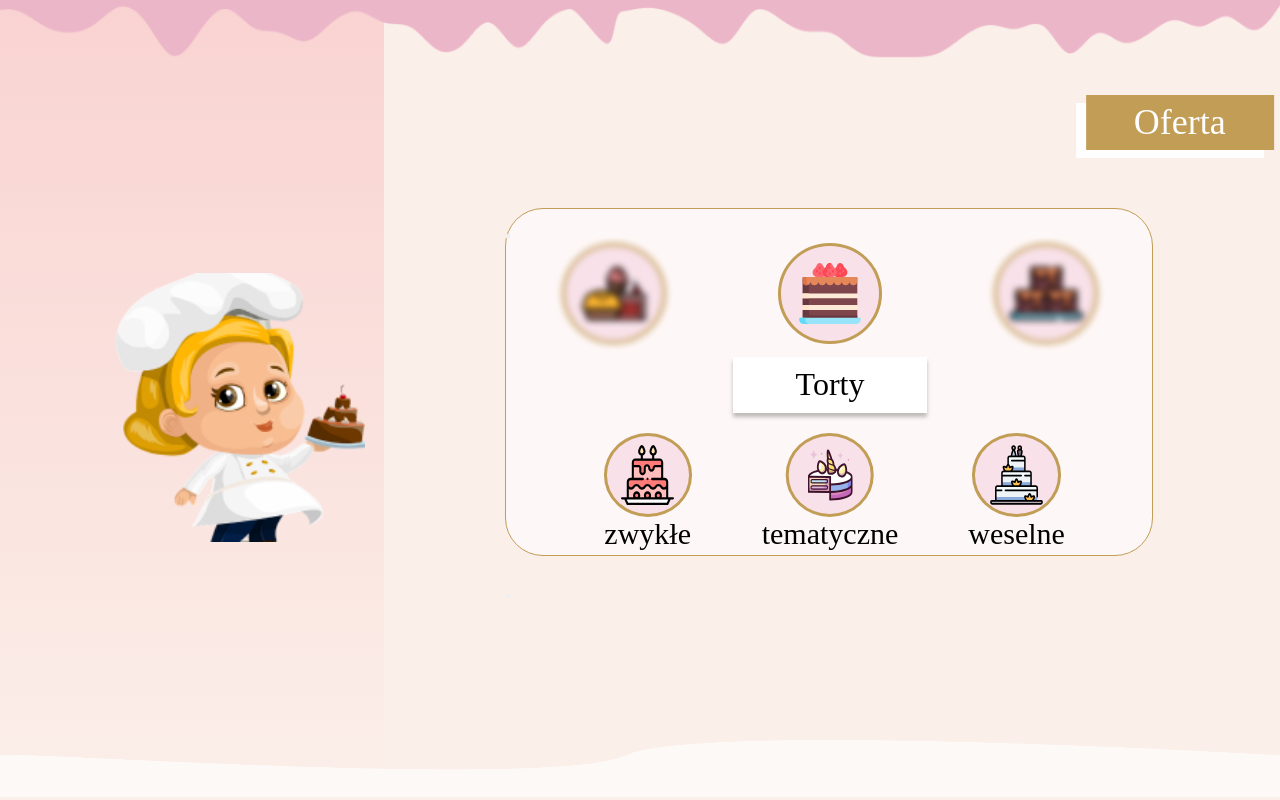
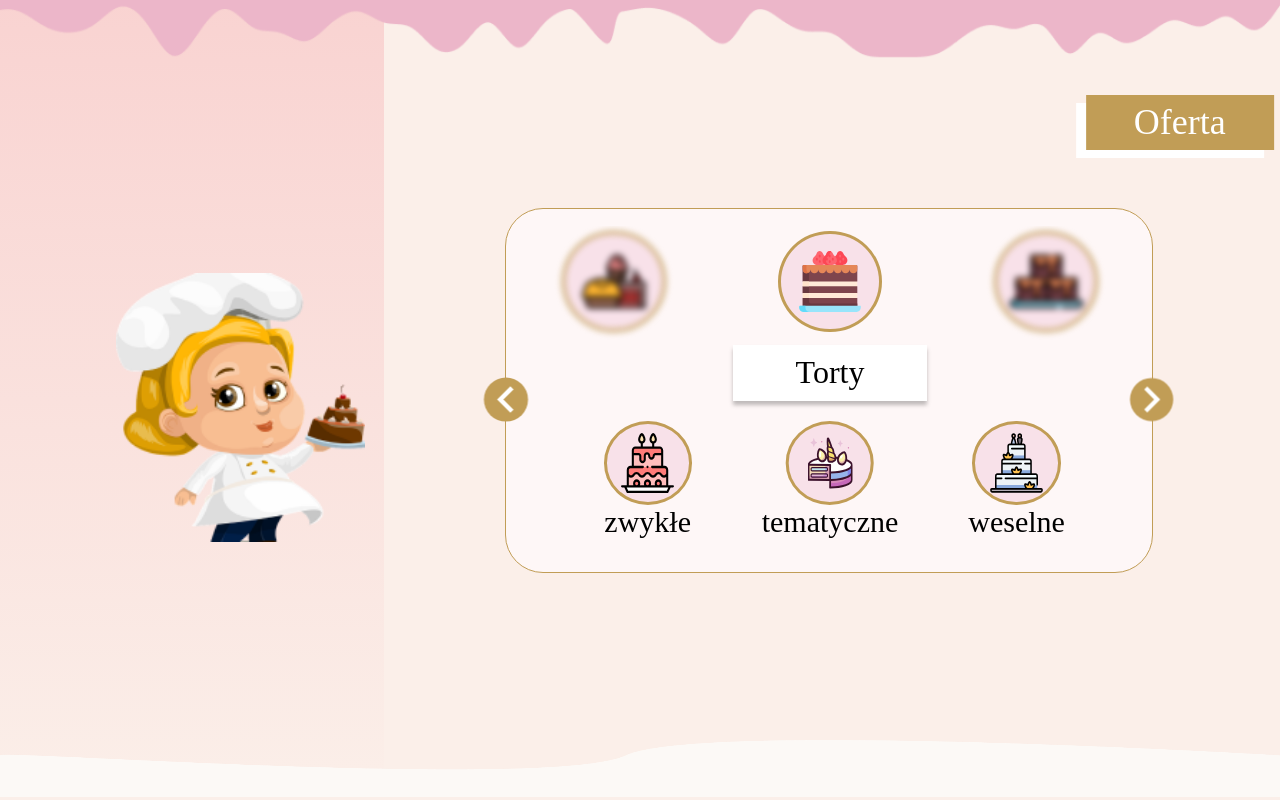
Before and after one commit to PioKl/Torty, a React (Create React App) app: page / in a window 1280 px wide. Shown: the part 800-1600 px from the top of the page. Built offline with nearby package versions, Linux system fonts and the light colour scheme; a web font is replaced by a local one.

Commit message:
Offer.scss|Styles update

```diff
--- a/src/style/Offer.scss
+++ b/src/style/Offer.scss
@@ -367,7 +367,7 @@ $iconSize: calc(14px + (50 - 14) * ((100vw - #{$bp-small-portraitWidth/1em*16px}
 
     &__offers-container {
         width: 648.14px;
-        height: 348.09px;
+        height: 348.09px + 17.33px;
         margin-left: 121px;
         background: #FEF7F7;
         border: 1px solid #C19D56;
@@ -585,6 +585,39 @@ $iconSize: calc(14px + (50 - 14) * ((100vw - #{$bp-small-portraitWidth/1em*16px}
         font-weight: normal;
     }
 
+    &__buttonArrow {
+        width: 53px !important;
+        height: 53px !important;
+        position: absolute;
+        top: 50%;
+        transform: translate(-50%, -50%);
+        cursor: pointer;
+        border-radius: 100%;
+        border: none;
+        background: none;
+        background-repeat: no-repeat;
+        background-position: center;
+        background-size: 100%;
+        //outline: none;
+
+        &:active {
+            background-size: calc(100% - 3px) calc(100% - 3px);
+        }
+
+        &--right {
+            //right: -25px;
+            left: 100%;
+            background-image: url(../svg/arrowRight.svg);
+        }
+
+        &--left {
+            z-index: 70;
+            //left: -25px;
+            left: 0%;
+            background-image: url(../svg/arrowLeft.svg);
+        }
+    }
+
     &__wave {
         position: absolute;
         top: 92.5%;
@@ -614,6 +647,36 @@ $iconSize: calc(14px + (50 - 14) * ((100vw - #{$bp-small-portraitWidth/1em*16px}
 .slick-slide div {
     //usuniecie czarnego zaznaczenia
     outline: none;
+}
+
+.slick-arrow {
+    &:before {
+        content: none !important;
+        font-size: 0 !important;
+        visibility: hidden !important;
+    }
+}
+
+.button {
+    width: 53px !important;
+    height: 53px !important;
+    background: none;
+    border-radius: 100%;
+    border: none;
+    right: -25px;
+    position: absolute;
+    top: 50%;
+    display: block;
+    transform: translate(0, -50%);
+    background-image: url(../svg/arrowRight.svg);
+    cursor: pointer;
+    outline: none;
+}
+
+.str {
+    width: inherit;
+    height: inherit;
+    cursor: pointer;
 }
 
 /* .slick-prev {
```
